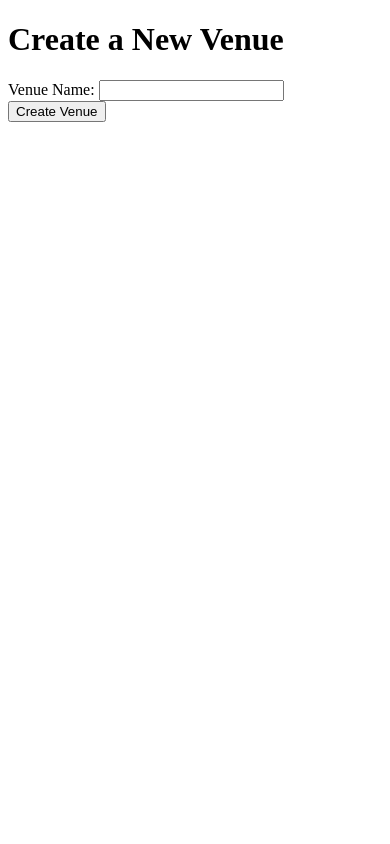
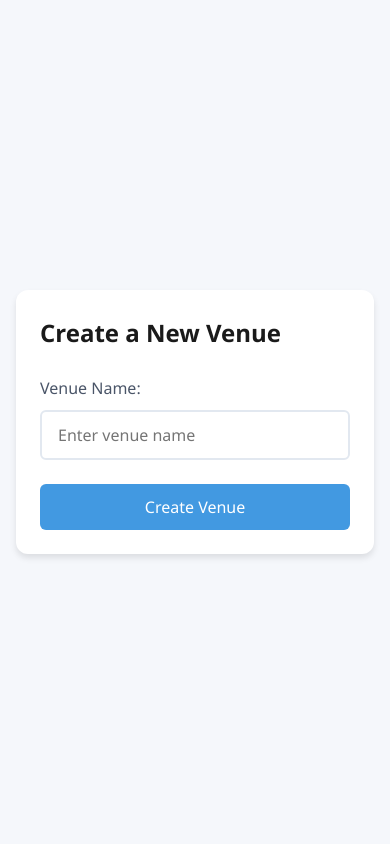
Before and after one commit to Athlos-SportsHunt/bookme, a Django app: template templates/host/pages/create_venues.html in a window 390 px wide. Run offline with Django 5.2, Linux system fonts and the light colour scheme; the template is opened without the code that fills it, so the values that code supplies are empty.

Commit message:
addedui create_venue

```diff
--- /dev/null
+++ b/static/css/host/pages/create_venues.css
@@ -0,0 +1,118 @@
+/* General Reset */
+* {
+    margin: 0;
+    padding: 0;
+    box-sizing: border-box;
+    font-family: 'Segoe UI', Tahoma, Geneva, Verdana, sans-serif;
+}
+
+/* Body */
+body {
+    background-color: #f5f7fb;
+    min-height: 100vh;
+    display: flex;
+    align-items: center;
+    justify-content: center;
+    padding: 1rem;
+}
+
+/* Container */
+.container {
+    background: white;
+    padding: 2rem;
+    border-radius: 12px;
+    box-shadow: 0 4px 6px rgba(0, 0, 0, 0.1);
+    width: 100%;
+    max-width: 500px;
+}
+
+/* Header */
+h1 {
+    color: #1a1a1a;
+    margin-bottom: 2rem;
+    font-size: 2rem;
+    font-weight: 600;
+}
+
+/* Form Group */
+.form-group {
+    margin-bottom: 1.5rem;
+}
+
+/* Labels */
+label {
+    display: block;
+    margin-bottom: 0.5rem;
+    color: #4a5568;
+    font-weight: 500;
+}
+
+/* Input Fields */
+input {
+    width: 100%;
+    padding: 0.75rem 1rem;
+    border: 2px solid #e2e8f0;
+    border-radius: 6px;
+    font-size: 1rem;
+    transition: border-color 0.2s ease;
+}
+
+input:focus {
+    outline: none;
+    border-color: #4299e1;
+    box-shadow: 0 0 0 3px rgba(66, 153, 225, 0.1);
+}
+
+/* Buttons */
+button {
+    background-color: #4299e1;
+    color: white;
+    border: none;
+    padding: 0.75rem 1.5rem;
+    border-radius: 6px;
+    font-size: 1rem;
+    font-weight: 500;
+    cursor: pointer;
+    transition: background-color 0.2s ease;
+    width: 100%;
+}
+
+button:hover {
+    background-color: #3182ce;
+}
+
+button:active {
+    transform: translateY(1px);
+}
+
+/* Messages */
+.success-message,
+.error-message {
+    display: none;
+    padding: 1rem;
+    border-radius: 6px;
+    margin-top: 1rem;
+    text-align: center;
+}
+
+.success-message {
+    background-color: #48bb78;
+    color: white;
+}
+
+.error-message {
+    background-color: #f56565;
+    color: white;
+}
+
+/* Responsive Design */
+@media (max-width: 640px) {
+    .container {
+        padding: 1.5rem;
+    }
+
+    h1 {
+        font-size: 1.5rem;
+        margin-bottom: 1.5rem;
+    }
+}
--- a/templates/host/pages/create_venues.html
+++ b/templates/host/pages/create_venues.html
@@ -1,41 +1,71 @@
-<!DOCTYPE html>
-<html lang="en">
-<head>
-    <meta charset="UTF-8">
-    <meta name="viewport" content="width=device-width, initial-scale=1.0">
-    <title>Create Venue</title>
-</head>
-<body>
+{% extends 'host/base.html' %}
+{% load static %}
+
+{% block title %}Create Venue{% endblock %}
+
+{% block imports_block %}
+<link rel="stylesheet" href="{% static 'css/host/pages/create_venues.css'%}">
+{% endblock imports_block %}
+
+{% block content %}
+<div class="container">
     <h1>Create a New Venue</h1>
-    <form method="post">
+    <form method="post" id="venueForm">
         {% csrf_token %}
-        <label for="venue_name">Venue Name:</label>
-        <input type="text" id="venue_name" name="venue_name" required>
+        <div class="form-group">
+            <label for="venue_name">Venue Name:</label>
+            <input
+                type="text"
+                id="venue_name"
+                name="venue_name"
+                required
+                placeholder="Enter venue name"
+                minlength="3"
+            >
+        </div>
         <button type="submit">Create Venue</button>
     </form>
-</body>
+    <div id="successMessage" class="success-message">
+        Venue created successfully!
+    </div>
+    <div id="errorMessage" class="error-message">
+        Error creating venue. Please try again.
+    </div>
+</div>
+{% endblock content %}
+
+{% block js_imports %}
 <script>
-document.querySelector('form').addEventListener('submit', async function(event) {
+document.getElementById('venueForm').addEventListener('submit', async function(event) {
     event.preventDefault();
 
     const venueName = document.getElementById('venue_name').value;
+    const csrfToken = document.querySelector('[name=csrfmiddlewaretoken]').value;
 
     const response = await fetch('{% url "api:create_venue" %}', {
         method: 'POST',
         headers: {
             'Content-Type': 'application/json',
-            'X-CSRFToken': document.querySelector('[name=csrfmiddlewaretoken]').value
+            'X-CSRFToken': csrfToken
         },
         body: JSON.stringify({ venue_name: venueName })
     });
 
+    const successMessage = document.getElementById('successMessage');
+    const errorMessage = document.getElementById('errorMessage');
+
+    successMessage.style.display = 'none';
+    errorMessage.style.display = 'none';
+
     if (response.ok) {
-        const data = await response.json();
-        const venueId = data.id;
-        window.location.href = `{% url 'host:dashboard' %}`;
+        successMessage.style.display = 'block';
+        document.getElementById('venue_name').value = ''; // Clear the input
+        setTimeout(() => {
+            window.location.href = `{% url 'host:dashboard' %}`;
+        }, 2000);
     } else {
-        alert('Failed to create venue.');
+        errorMessage.style.display = 'block';
     }
 });
 </script>
-</html>
+{% endblock js_imports %}
```
